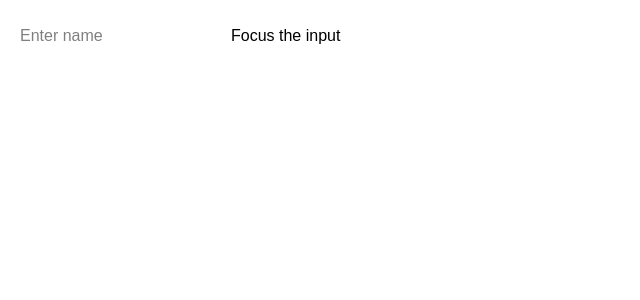
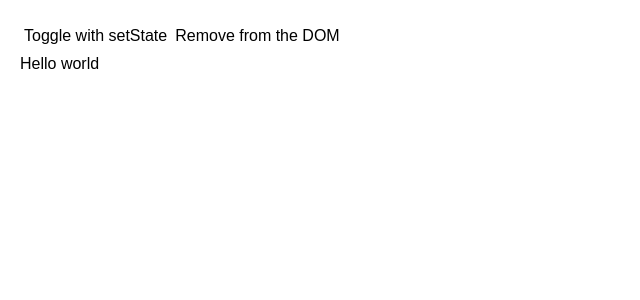
Before and after one commit to ksajjadhossen/rnext-practice, a React (Vite) app: page / in a window 1280 px wide. Shown: the top 300 px of the page, without its empty margins (0-640 px from the left). Built offline with nearby package versions, Linux system fonts and the light colour scheme.

Commit message:
perfect example of why dont' try to change dom

```diff
--- a/src/App.jsx
+++ b/src/App.jsx
@@ -1,11 +1,11 @@
 import "./App.css";
-import CatFriends from "./components/CatFriends";
-import Form from "./components/Form";
+
+import Counter from "./components/Counter";
 
 function App() {
   return (
     <>
-      <Form></Form>
+      <Counter></Counter>
     </>
   );
 }
--- /dev/null
+++ b/src/components/ButtonEffect.jsx
@@ -0,0 +1,11 @@
+import { useRef } from "react";
+
+export default function Counter() {
+  let ref = useRef(0);
+  function handleClick() {
+    ref.current = ref.current + 1;
+    alert("The value is " + ref.current);
+  }
+
+  return <button onClick={handleClick}>Click me!</button>;
+}
--- a/src/components/Counter.jsx
+++ b/src/components/Counter.jsx
@@ -1,11 +1,26 @@
-import { useRef } from "react";
+import { useState, useRef } from "react";
 
 export default function Counter() {
-  let ref = useRef(0);
-  function handleClick() {
-    ref.current = ref.current + 1;
-    alert("The value is " + ref.current);
-  }
+  const [show, setShow] = useState(true);
+  const ref = useRef(null);
 
-  return <button onClick={handleClick}>Click me!</button>;
+  return (
+    <div>
+      <button
+        onClick={() => {
+          setShow(!show);
+        }}
+      >
+        Toggle with setState
+      </button>
+      <button
+        onClick={() => {
+          ref.current.remove();
+        }}
+      >
+        Remove from the DOM
+      </button>
+      {show && <p ref={ref}>Hello world</p>}
+    </div>
+  );
 }
```
